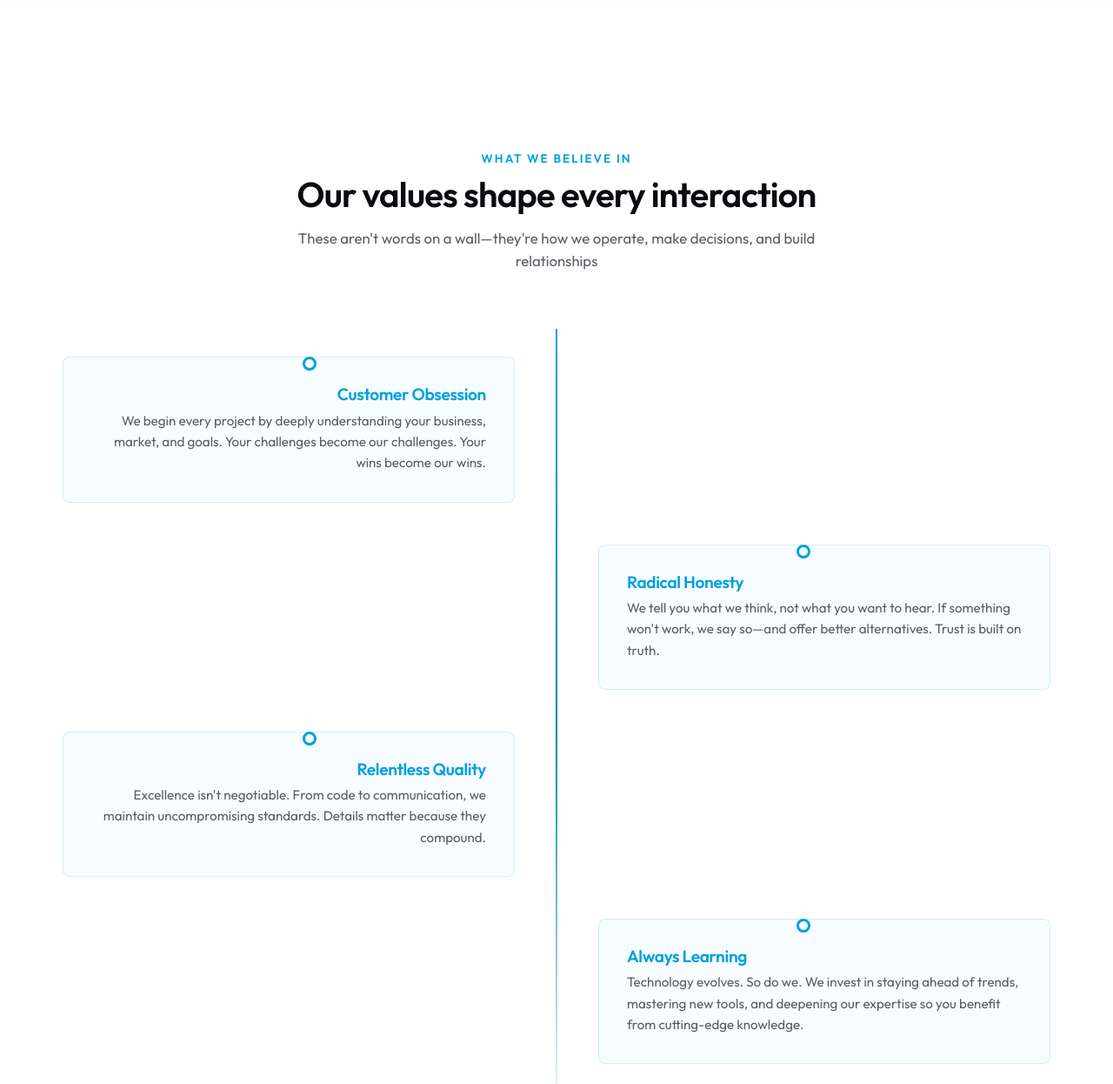
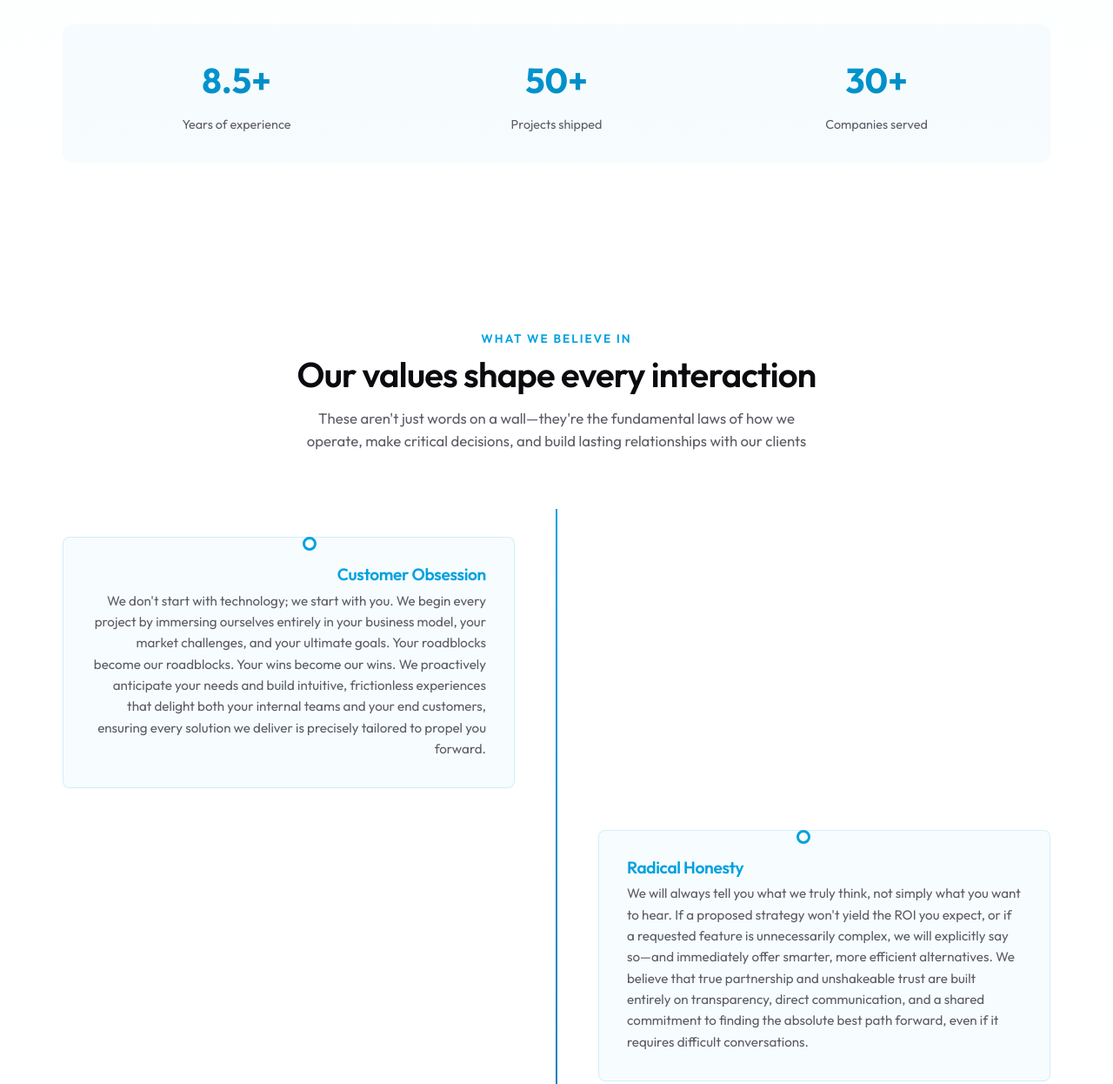
Before and after one commit to YashParkhi07/blazrs, a website: page index.html in a window 1280 px wide. Shown: the part 2220-3466 px from the top of the page at 87% size. Drawn offline with Linux system fonts and the light colour scheme.

Commit message:
Re-add stats grid, generalize CRM text, and deeply elaborate Values timeline

```diff
--- a/index.html
+++ b/index.html
@@ -267,7 +267,7 @@
           <div class="pillar">
             <div class="pillar-number">01</div>
             <h3 class="pillar-title">Deep Expertise & Strategic Vision</h3>
-            <p class="pillar-description">We refuse to outsource complexity. Our dedicated in-house team brings nearly a decade of battle-tested, hands-on experience across the entire Salesforce ecosystem, advanced marketing operations, artificial intelligence integration, and enterprise-grade technology architecture. We understand the nuanced landscape of modern digital transformation inside and out, allowing us to anticipate technical roadblocks before they happen and architect resilient systems that scale effortlessly alongside your growing organization.</p>
+            <p class="pillar-description">We refuse to outsource complexity. Our dedicated in-house team brings nearly a decade of battle-tested, hands-on experience across CRM architecture, advanced marketing operations, artificial intelligence integration, and enterprise-grade technology ecosystems. We understand the nuanced landscape of modern digital transformation inside and out, allowing us to anticipate technical roadblocks before they happen and architect resilient systems that scale effortlessly alongside your growing organization.</p>
           </div>
 
           <div class="pillar">
@@ -282,6 +282,21 @@
             <p class="pillar-description">We are not just another transactional vendor—we act as an extension of your own team, deeply invested in your long-term success. Transparent communication, brutally honest feedback, and radical accountability define every interaction you will have with us. We take the time to deeply understand the unique cultural and operational fabric of your business, ensuring that we don't just deliver software, but rather a holistic transformation that empowers your people to do their best work.</p>
           </div>
         </div>
+
+        <div class="stats-grid">
+          <div class="stat-item">
+            <div class="stat-value">8.5+</div>
+            <div class="stat-label">Years of experience</div>
+          </div>
+          <div class="stat-item">
+            <div class="stat-value">50+</div>
+            <div class="stat-label">Projects shipped</div>
+          </div>
+          <div class="stat-item">
+            <div class="stat-value">30+</div>
+            <div class="stat-label">Companies served</div>
+          </div>
+        </div>
       </div>
     </section>
 
@@ -291,7 +306,7 @@
         <div class="section-header">
           <div class="section-label">What we believe in</div>
           <h2>Our values shape every interaction</h2>
-          <p>These aren't words on a wall—they're how we operate, make decisions, and build relationships</p>
+          <p>These aren't just words on a wall—they're the fundamental laws of how we operate, make critical decisions, and build lasting relationships with our clients</p>
         </div>
 
         <div class="timeline">
@@ -299,7 +314,7 @@
             <div class="timeline-dot"></div>
             <div class="timeline-content">
               <h3 class="timeline-title">Customer Obsession</h3>
-              <p class="timeline-description">We begin every project by deeply understanding your business, market, and goals. Your challenges become our challenges. Your wins become our wins.</p>
+              <p class="timeline-description">We don't start with technology; we start with you. We begin every project by immersing ourselves entirely in your business model, your market challenges, and your ultimate goals. Your roadblocks become our roadblocks. Your wins become our wins. We proactively anticipate your needs and build intuitive, frictionless experiences that delight both your internal teams and your end customers, ensuring every solution we deliver is precisely tailored to propel you forward.</p>
             </div>
           </div>
 
@@ -307,7 +322,7 @@
             <div class="timeline-dot"></div>
             <div class="timeline-content">
               <h3 class="timeline-title">Radical Honesty</h3>
-              <p class="timeline-description">We tell you what we think, not what you want to hear. If something won't work, we say so—and offer better alternatives. Trust is built on truth.</p>
+              <p class="timeline-description">We will always tell you what we truly think, not simply what you want to hear. If a proposed strategy won't yield the ROI you expect, or if a requested feature is unnecessarily complex, we will explicitly say so—and immediately offer smarter, more efficient alternatives. We believe that true partnership and unshakeable trust are built entirely on transparency, direct communication, and a shared commitment to finding the absolute best path forward, even if it requires difficult conversations.</p>
             </div>
           </div>
 
@@ -315,7 +330,7 @@
             <div class="timeline-dot"></div>
             <div class="timeline-content">
               <h3 class="timeline-title">Relentless Quality</h3>
-              <p class="timeline-description">Excellence isn't negotiable. From code to communication, we maintain uncompromising standards. Details matter because they compound.</p>
+              <p class="timeline-description">Excellence is not a milestone for us; it is a non-negotiable baseline. From the underlying code architecture we deploy, to the pixel-perfect interfaces we design, down to the clarity of our daily communication, we maintain uncompromising standards at every single touchpoint. We know that small details compound over time, so we rigorously test, audit, and refine our deliverables to ensure they are secure, scalable, and built to withstand the pressures of a rapidly evolving digital ecosystem.</p>
             </div>
           </div>
 
@@ -323,7 +338,7 @@
             <div class="timeline-dot"></div>
             <div class="timeline-content">
               <h3 class="timeline-title">Always Learning</h3>
-              <p class="timeline-description">Technology evolves. So do we. We invest in staying ahead of trends, mastering new tools, and deepening our expertise so you benefit from cutting-edge knowledge.</p>
+              <p class="timeline-description">Technology evolves at a blistering pace, and resting on past knowledge is a recipe for obsolescence. We aggressively invest our time and resources into staying ahead of global trends, mastering emerging tools, and deepening our technical expertise across artificial intelligence, cloud infrastructure, and modern enterprise strategy. By continuously sharpening our own skills, we ensure that you are always armed with cutting-edge capabilities and innovative methodologies that keep you miles ahead of your competition.</p>
             </div>
           </div>
         </div>
```
